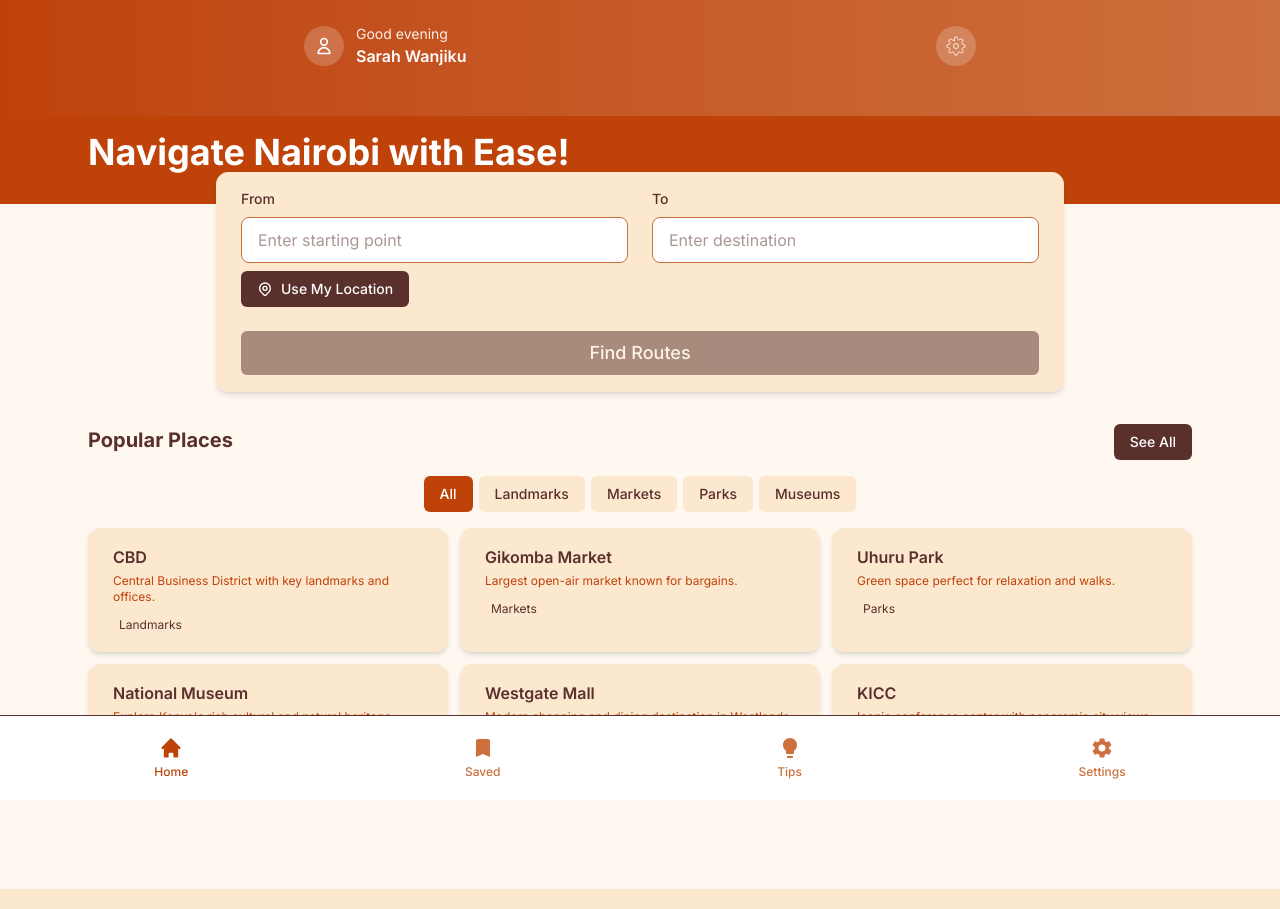
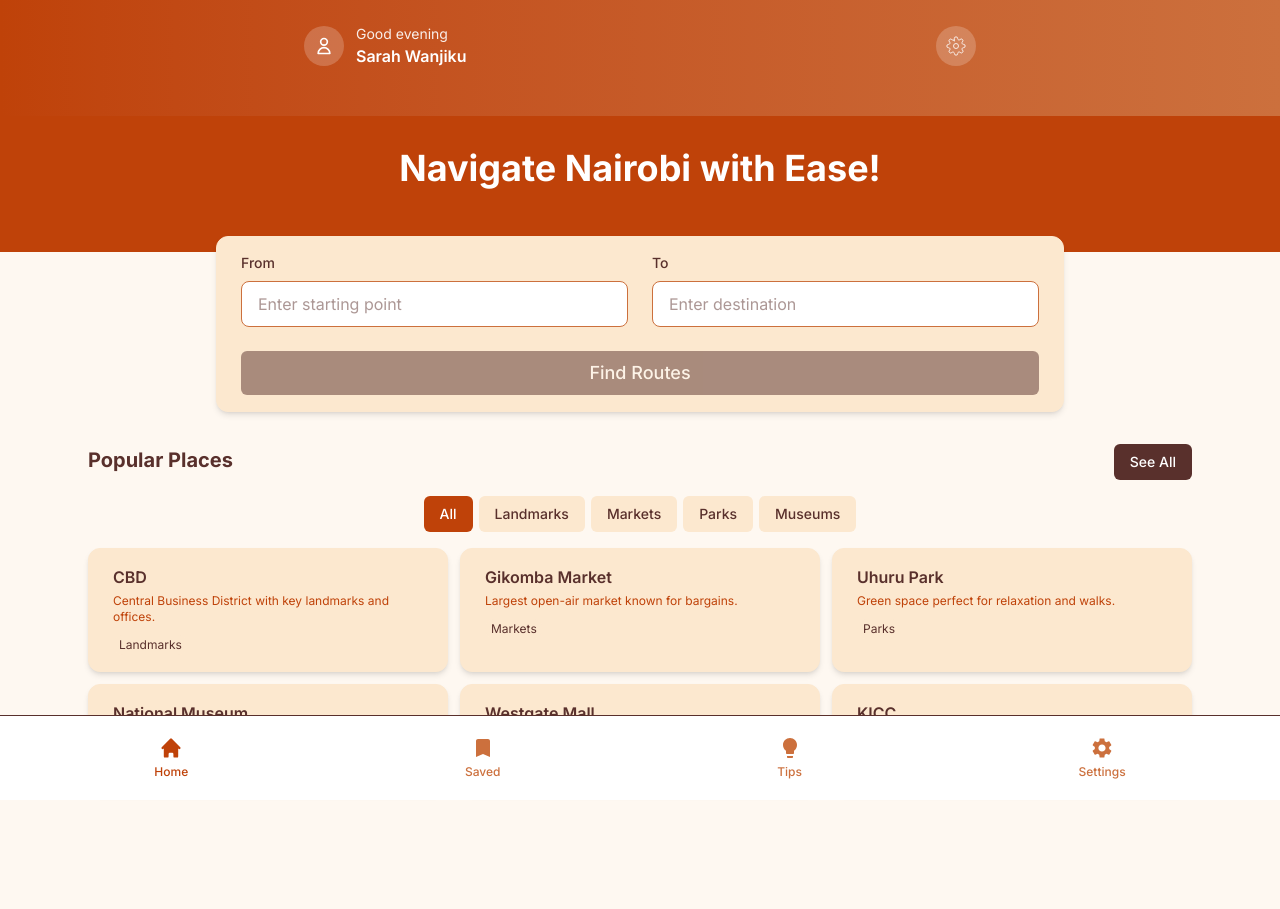
Before and after one commit to Emmy-ck/switch, a Next.js app in the folder matatu-finder/: page / in a window 1280 px wide. Built offline with nearby package versions, Linux system fonts and the light colour scheme.

Commit message:
Location status

```diff
--- a/matatu-finder/src/app/page.tsx
+++ b/matatu-finder/src/app/page.tsx
@@ -10,8 +10,6 @@ export default function HomePage() {
   const [fromLocation, setFromLocation] = useState('');
   const [toLocation, setToLocation] = useState('');
   const [isSearching, setIsSearching] = useState(false);
-  const [isGettingLocation, setIsGettingLocation] = useState(false);
-  const [locationError, setLocationError] = useState('');
   const categories = ['All', 'Landmarks', 'Markets', 'Parks', 'Museums'] as const;
   type Category = typeof categories[number];
   const [selectedCategory, setSelectedCategory] = useState<Category>('All');
@@ -27,74 +25,24 @@ export default function HomePage() {
     ? destinations
     : destinations.filter((d) => d.category === selectedCategory);
 
-  const getCurrentLocation = async () => {
-    setIsGettingLocation(true);
-    setLocationError('');
-
-    if (!navigator.geolocation) {
-      setLocationError('GPS not supported by this browser');
-      setIsGettingLocation(false);
-      return;
-    }
-
-    navigator.geolocation.getCurrentPosition(
-      async (position) => {
-        try {
-          // Simulate reverse geocoding - in real app, use Google Maps API or similar
-          const { latitude, longitude } = position.coords;
-
-          // Mock location name based on coordinates (replace with actual reverse geocoding)
-          const locationName = `Current Location (${latitude.toFixed(4)}, ${longitude.toFixed(4)})`;
-
-          setFromLocation(locationName);
-          setLocationError('');
-          setIsGettingLocation(false);
-        } catch (error) {
-          setLocationError('Failed to get location name');
-          setIsGettingLocation(false);
-        }
-      },
-      (error) => {
-        let errorMessage = 'Failed to get location';
-        switch (error.code) {
-          case error.PERMISSION_DENIED:
-            errorMessage = 'Location access denied. Please enable location permissions.';
-            break;
-          case error.POSITION_UNAVAILABLE:
-            errorMessage = 'Location information unavailable.';
-            break;
-          case error.TIMEOUT:
-            errorMessage = 'Location request timed out.';
-            break;
-        }
-        setLocationError(errorMessage);
-        setIsGettingLocation(false);
-      },
-      {
-        enableHighAccuracy: true,
-        timeout: 10000,
-        maximumAge: 300000
-      }
-    );
-  };
-
-  const handleDestinationClick = (destinationName: string) => {
-    setToLocation(destinationName);
-  };
-
   const handleSearch = async (e: React.FormEvent) => {
     e.preventDefault();
     if (!fromLocation.trim() || !toLocation.trim()) return;
 
     setIsSearching(true);
 
-    // Navigate to results page immediately with loading state
+    // Simulate search delay for better UX
+    setTimeout(() => {
+      setIsSearching(false);
+
+      // Navigate to results page with search parameters
       const searchParams = new URLSearchParams({
         from: fromLocation.trim(),
         to: toLocation.trim()
       });
 
       router.push(`/results?${searchParams.toString()}`);
+    }, 1500);
   };
 
   return (
@@ -125,22 +73,21 @@ export default function HomePage() {
       </div>
 
       {/* Hero Section */}
-      <div className="bg-[var(--color-brand-primary)] text-[var(--color-brand-white)] py-4">
-        <div className="max-w-6xl mx-auto px-6 text-left">
-          <h3 className="text-3xl md:text-4xl font-bold mb-4 fade-in">
+      <div className="bg-[var(--color-brand-primary)] text-[var(--color-brand-white)] py-8">
+        <div className="max-w-6xl mx-auto px-6 text-center">
+          <h3 className="text-3xl md:text-4xl font-bold mb-8 fade-in">
             Navigate Nairobi with Ease!
           </h3>
         </div>
       </div>
 
       {/* Search Form Section */}
-      <div className="max-w-4xl mx-auto px-6 -mt-8 relative z-10">
+      <div className="max-w-4xl mx-auto px-6 -mt-4 relative z-10">
         <Card className="shadow-2xl scale-in">
           <CardBody>
             <form onSubmit={handleSearch}>
               <div className="space-y-6">
                 <div className="grid grid-cols-1 md:grid-cols-2 gap-6">
-                  <div className="space-y-2">
                   <LocationInput
                     label="From"
                     value={fromLocation}
@@ -150,29 +97,6 @@ export default function HomePage() {
                     id="from"
                     autoComplete="off"
                   />
-                    <div className="flex items-center gap-2">
-                      <Button
-                        type="button"
-                        variant="outline"
-                        size="sm"
-                        onClick={getCurrentLocation}
-                        loading={isGettingLocation}
-                        disabled={isGettingLocation}
-                        className="flex items-center gap-2"
-                      >
-                        <svg className="w-4 h-4" fill="none" stroke="currentColor" viewBox="0 0 24 24">
-                          <path strokeLinecap="round" strokeLinejoin="round" strokeWidth={2} d="M17.657 16.657L13.414 20.9a1.998 1.998 0 01-2.827 0l-4.244-4.243a8 8 0 1111.314 0z" />
-                          <path strokeLinecap="round" strokeLinejoin="round" strokeWidth={2} d="M15 11a3 3 0 11-6 0 3 3 0 016 0z" />
-                        </svg>
-                        {isGettingLocation ? 'Getting Location...' : 'Use My Location'}
-                      </Button>
-                    </div>
-                    {locationError && (
-                      <div className="text-sm text-red-600 bg-red-50 p-2 rounded">
-                        {locationError}
-                      </div>
-                    )}
-                  </div>
                   <LocationInput
                     label="To"
                     value={toLocation}
@@ -230,19 +154,13 @@ export default function HomePage() {
 
         <div className="grid grid-cols-1 md:grid-cols-2 lg:grid-cols-3 gap-3">
           {filteredDestinations.map((dest) => (
-            <div
-              key={dest.name}
-              className="cursor-pointer transition-all duration-200 hover:shadow-md hover:scale-105"
-              onClick={() => handleDestinationClick(dest.name)}
-            >
-              <Card className="text-left h-full">
+            <Card key={dest.name} className="text-left">
               <CardBody className="p-3">
                 <h3 className="text-base font-semibold text-[var(--color-brand-dark)] mb-1">{dest.name}</h3>
                 <p className="text-xs text-[var(--color-brand-primary)] mb-1.5">{dest.description}</p>
                 <span className="inline-block text-xs px-1.5 py-0.5 rounded-full bg-[var(--color-brand-light)] text-[var(--color-brand-dark)]">{dest.category}</span>
               </CardBody>
             </Card>
-            </div>
           ))}
         </div>
       </div>
```
Lines whose indentation alone changed are shown as unchanged.
